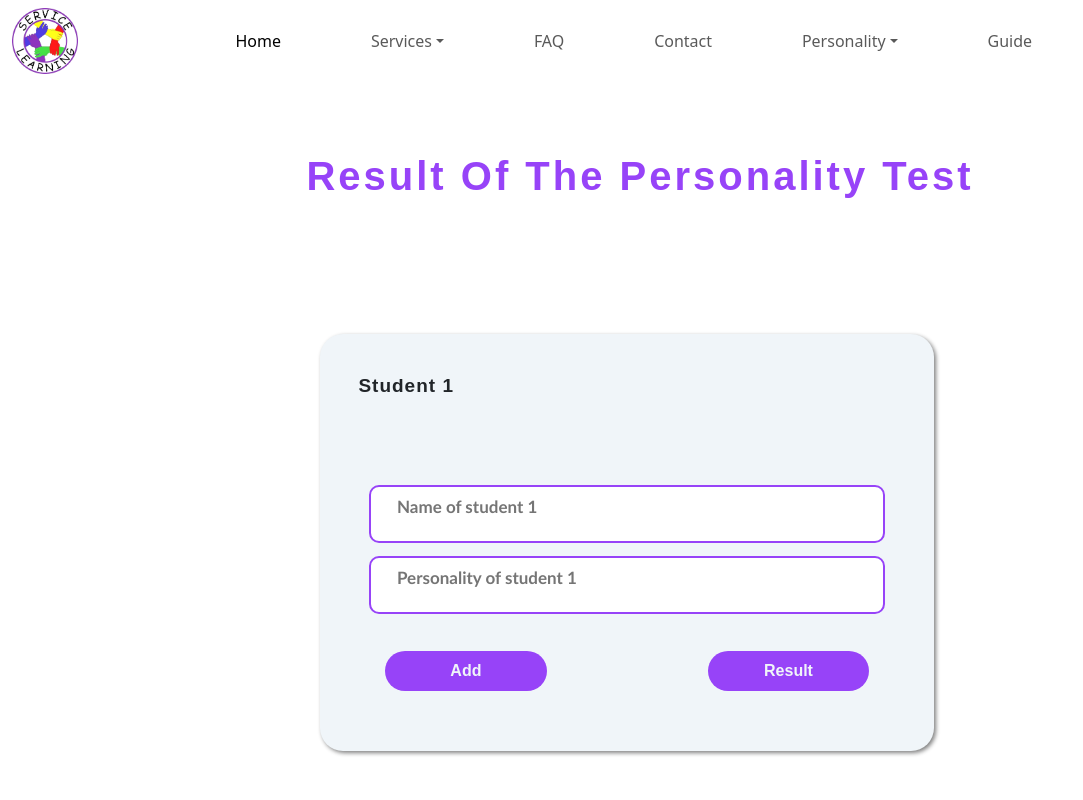
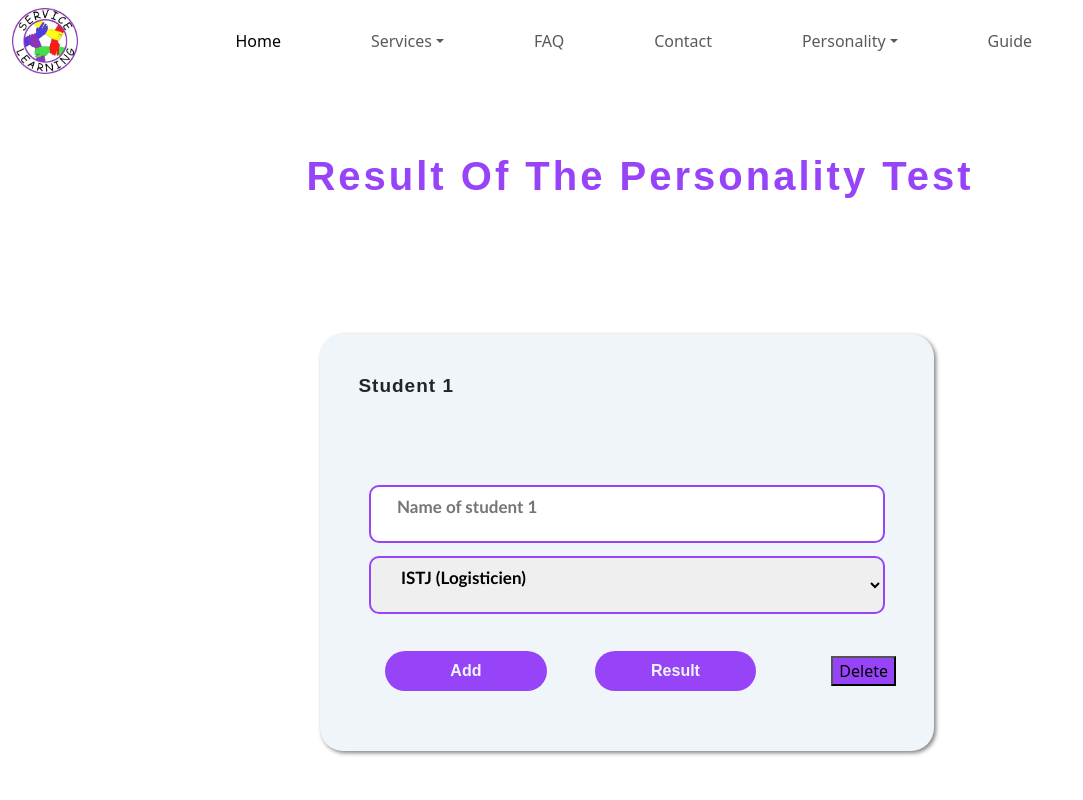
Before and after one commit to JalalBe66/Smart-Context, a React (Create React App) app: page /result in a window 1280 px wide. Shown: the top 800 px of the page, without its empty margins (0-1083 px from the left). Built offline with nearby package versions, Linux system fonts and the light colour scheme.

Commit message:
We Have all chages Now the delete is added

```diff
--- a/src/Guide.js
+++ b/src/Guide.js
@@ -1,3 +1,4 @@
+// https://blog.hubspot.fr/website/page-accueil-site-web
 import React from 'react'
 import image1 from "./images/image1.png"
 import image2 from "./images/image2.png"
--- a/src/stepPers/AdminPers.js
+++ b/src/stepPers/AdminPers.js
@@ -6,7 +6,49 @@ import "../styleCSS/service2.css";
 export default function Personnality() {
     const containerRef = useRef(null);
 
+    const personalities = [
+    { value: 'ISTJ', label: 'ISTJ (Logisticien)' },
+    { value: 'ISFJ', label: 'ISFJ (Défenseur)' },
+    { value: 'INFJ', label: 'INFJ (Avocat)' },
+    { value: 'INTJ', label: 'INTJ (Architecte)' },
+    { value: 'ISTP', label: 'ISTP (Virtuose)' },
+    { value: 'ISFP', label: 'ISFP (Aventurier)' },
+    { value: 'INFP', label: 'INFP (Médiateur)' },
+    { value: 'INTP', label: 'INTP (Logicien)' },
+    { value: 'ESTP', label: 'ESTP (Entrepreneur)' },
+    { value: 'ESFP', label: 'ESFP (Amuseur)' },
+    { value: 'ENFP', label: 'ENFP (Inspirateur)' },
+    { value: 'ENTP', label: 'ENTP (Innovateur)' },
+    { value: 'ESTJ', label: 'ESTJ (Directeur)' },
+    { value: 'ESFJ', label: 'ESFJ (Consul)' },
+    { value: 'ENFJ', label: 'ENFJ (Protagoniste)' },
+    { value: 'ENTJ', label: 'ENTJ (Commandant)' }
+];
+const deletePers = (event) => {
+    let MaxComp=document.getElementsByClassName("Container-barre-serv2").length
+
+    if(MaxComp>1){
+        const containnerParent=event.target.closest('.Container-barre-serv2')
+        containnerParent.remove()
+        let MaxPersNbr=document.getElementsByClassName("Container-barre-serv2").length-1
+        let MaxPers=document.getElementsByClassName("Container-barre-serv2")[MaxPersNbr]
+        let buttonComponent=MaxPers.lastChild
+        buttonComponent.appendChild(event.target)
+        const referenceElement = buttonComponent.children[1];
+        buttonComponent.insertBefore(event.target, referenceElement);
+    }
+}
 const addNew = () => {
+
+    let MaxPersNbr=document.getElementsByClassName("Container-barre-serv2").length
+
+    let buttonDel=document.getElementsByClassName("delete-button")[0]
+    buttonDel.remove()
+    const newButtonDel=document.createElement("button")
+    newButtonDel.className="delete-button"
+    newButtonDel.style.backgroundColor="var(--violet)"
+    newButtonDel.textContent="Delete"
+    newButtonDel.onclick=deletePers
     // Création du nouvel élément div avec la classe Container-barre-serv2
     const newContainer = document.createElement('div');
     newContainer.className = 'Container-barre-serv2';
@@ -49,14 +91,18 @@ export default function Personnality() {
     input1.className = 'inp-q1';
     input1.placeholder = 'Name of student 1';
 
-    const input2 = document.createElement('input');
-    input2.name = 'question2';
-    input2.className = 'inp-q1';
-    input2.placeholder = 'Personality of student 1';
-
+    const select2 = document.createElement('select');
+    select2.name = 'question2';
+    select2.className = 'inp-q1';
+    personalities.forEach(personality => {
+      const option = document.createElement('option');
+      option.value = personality.value;
+      option.textContent = personality.label;
+      select2.appendChild(option);
+    });
     // Ajout des inputs au conteneur inp-q1-container
     inpContainer.appendChild(input1);
-    inpContainer.appendChild(input2);
+    inpContainer.appendChild(select2);
 
     // Ajout du titre et du conteneur inp-q1-container au conteneur question1-container
     questionContainer.appendChild(title);
@@ -66,11 +112,14 @@ export default function Personnality() {
     newContainer.appendChild(questionContainer);
        // Ajout des boutons au conteneur de boutons
     buttonContainer.appendChild(buttonAdd);
+    buttonContainer.appendChild(newButtonDel);
     buttonContainer.appendChild(buttonResult);
     newContainer.appendChild(questionContainer);
     newContainer.appendChild(buttonContainer);
     // Ajout du nouvel élément div au conteneur principal
     containerRef.current.appendChild(newContainer);
+    let MaxPers=document.getElementsByClassName("Container-barre-serv2")[MaxPersNbr]
+
   };
 
   return (
@@ -87,12 +136,30 @@ export default function Personnality() {
           <p id='title-q1'>Student 1</p>
           <div id='inp-q1-container'>
             <input name='question1' className="inp-q1" placeholder="Name of student 1" />
-            <input name='question2' className="inp-q1" placeholder="Personality of student 1" />
+            <select name='question2' className="inp-q1" placeholder="Personality of student 1" >
+                <option value="ISTJ">ISTJ (Logisticien)</option>
+                <option value="ISFJ">ISFJ (Défenseur)</option>
+                <option value="INFJ">INFJ (Avocat)</option>
+                <option value="INTJ">INTJ (Architecte)</option>
+                <option value="ISTP">ISTP (Virtuose)</option>
+                <option value="ISFP">ISFP (Aventurier)</option>
+                <option value="INFP">INFP (Médiateur)</option>
+                <option value="INTP">INTP (Logicien)</option>
+                <option value="ESTP">ESTP (Entrepreneur)</option>
+                <option value="ESFP">ESFP (Amuseur)</option>
+                <option value="ENFP">ENFP (Inspirateur)</option>
+                <option value="ENTP">ENTP (Innovateur)</option>
+                <option value="ESTJ">ESTJ (Directeur)</option>
+                <option value="ESFJ">ESFJ (Consul)</option>
+                <option value="ENFJ">ENFJ (Protagoniste)</option>
+                <option value="ENTJ">ENTJ (Commandant)</option>
+            </select>
           </div>
         </div>
         <div id='buttons-serv2'>
           <button className="previous-button" onClick={addNew} style={{ backgroundColor: 'var(--violet)' }}>Add</button>
           <button className="next-button" onClick={() => console.log('Result')}>Result</button>
+          <button className="delete-button" onClick={deletePers} style={{ backgroundColor: 'var(--violet)' }}>Delete</button>
         </div>
       </div>
     </div>
```
Lines whose indentation alone changed are shown as unchanged.
